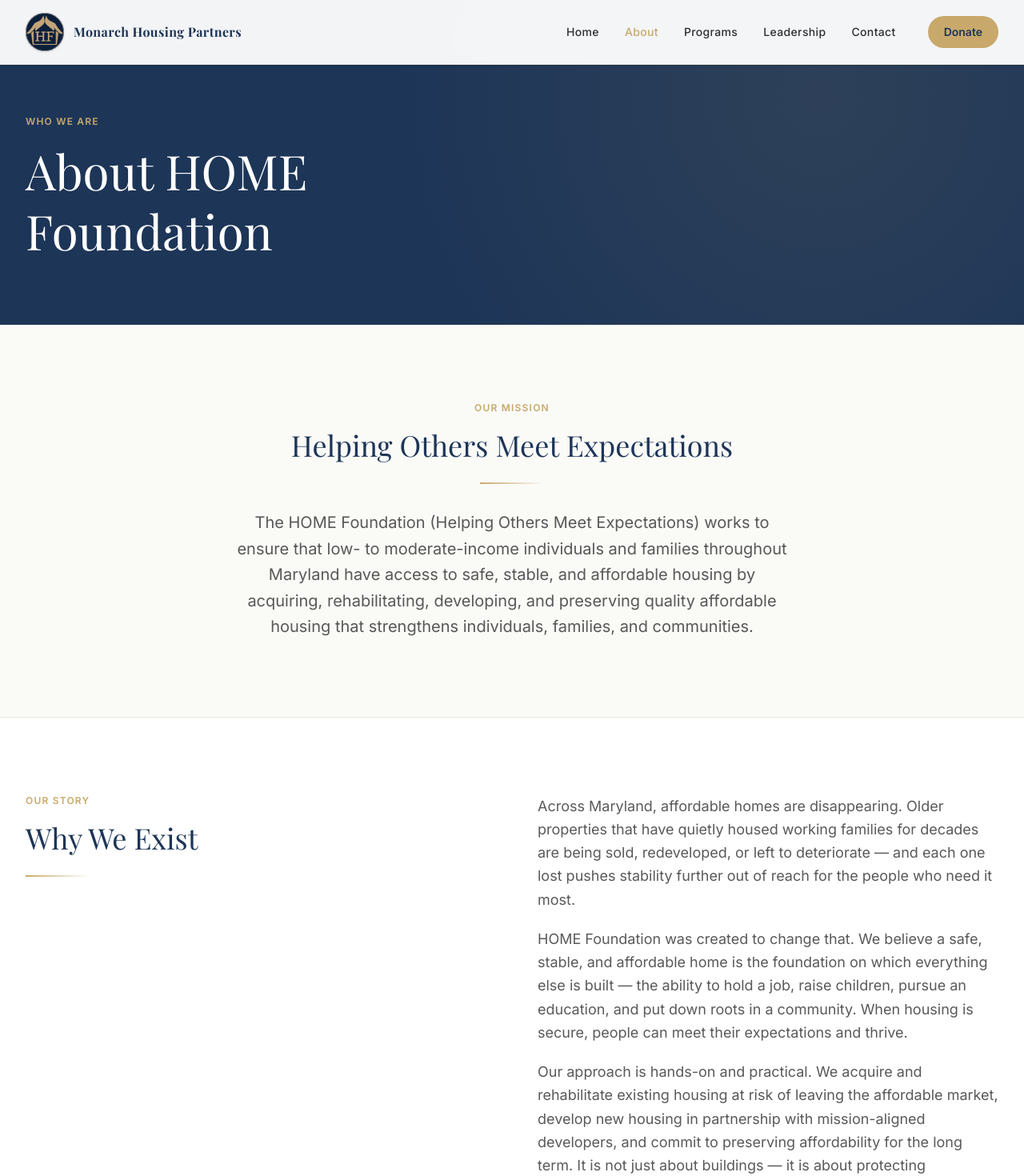
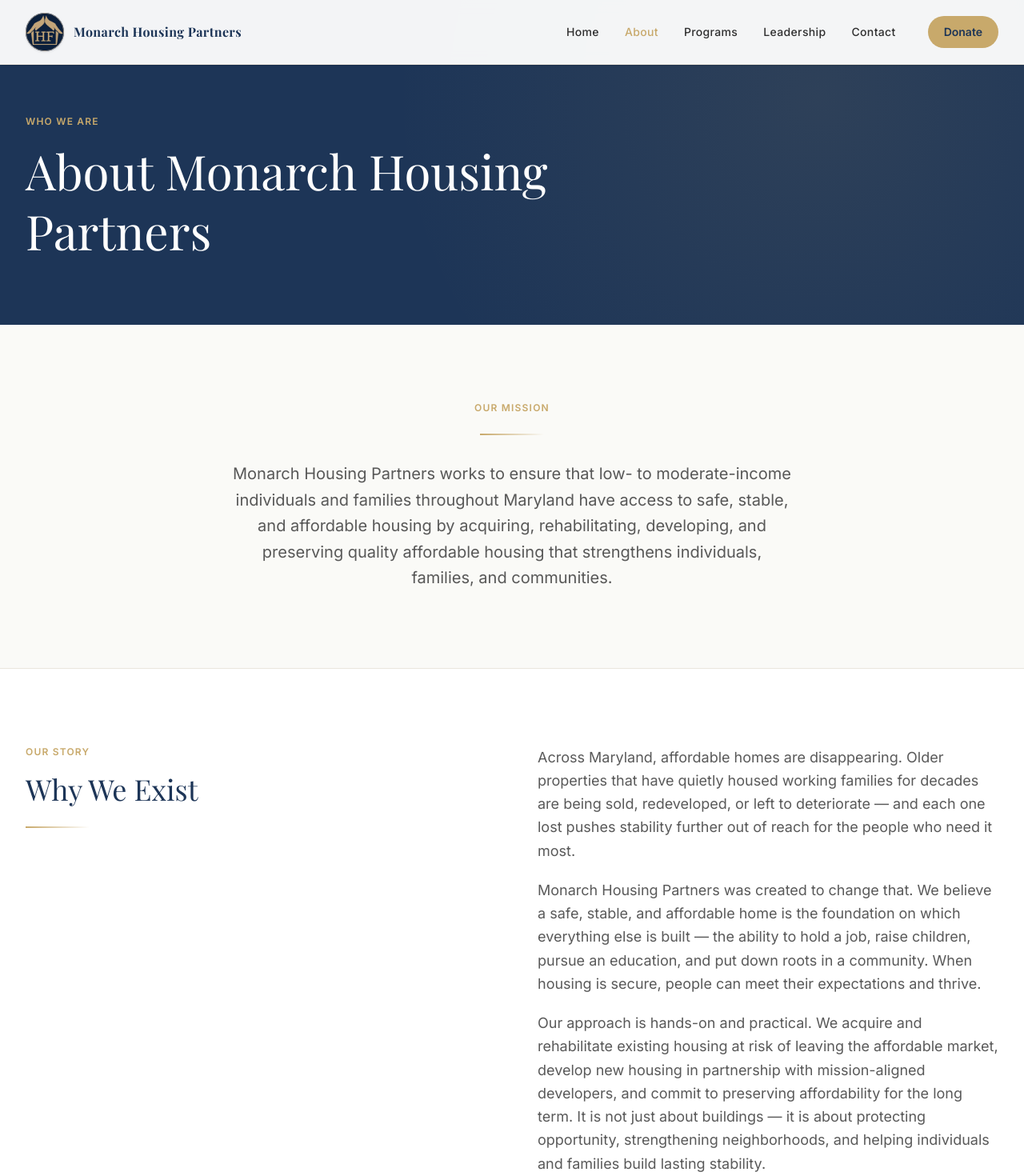
Before and after one commit to shadowapp-pixel/home-foundation, a Next.js app: page /about in a window 1280 px wide. Shown: the top 1470 px of the page at 80% size. Built offline with nearby package versions, Linux system fonts and the light colour scheme; a web font is replaced by a local one.

Commit message:
Rebrand to Monarch Housing Partners (about)

```diff
--- a/src/app/about/page.tsx
+++ b/src/app/about/page.tsx
@@ -2,9 +2,9 @@
 import { ArrowRight } from "lucide-react";
 
 export const metadata = {
-  title: "About | HOME Foundation",
+  title: "About | Monarch Housing Partners",
   description:
-    "Learn about HOME Foundation — our mission, our story, and the values behind our work preserving and developing affordable housing in Maryland.",
+    "Learn about Monarch Housing Partners — our mission, our story, and the values behind our work preserving and developing affordable housing in Maryland.",
 };
 
 export default function AboutPage() {
@@ -27,7 +27,7 @@
             className="text-5xl lg:text-6xl text-white leading-tight max-w-2xl"
             style={{ fontFamily: "var(--font-playfair)" }}
           >
-            About HOME Foundation
+            About Monarch Housing Partners
           </h1>
         </div>
       </section>
@@ -42,11 +42,11 @@
             className="text-3xl lg:text-4xl text-[#1D3557] leading-tight mb-6"
             style={{ fontFamily: "var(--font-playfair)" }}
           >
-            Helping Others Meet Expectations
+
           </h2>
           <div className="h-0.5 w-20 bg-gradient-to-r from-[#C8A96B] to-transparent mb-8 mx-auto" />
           <p className="text-[#2F2F2F]/80 text-lg lg:text-xl leading-relaxed">
-            The HOME Foundation (Helping Others Meet Expectations) works to ensure that low- to moderate-income individuals and families throughout Maryland have access to safe, stable, and affordable housing by acquiring, rehabilitating, developing, and preserving quality affordable housing that strengthens individuals, families, and communities.
+            Monarch Housing Partners works to ensure that low- to moderate-income individuals and families throughout Maryland have access to safe, stable, and affordable housing by acquiring, rehabilitating, developing, and preserving quality affordable housing that strengthens individuals, families, and communities.
           </p>
         </div>
       </section>
@@ -73,7 +73,7 @@
                 Across Maryland, affordable homes are disappearing. Older properties that have quietly housed working families for decades are being sold, redeveloped, or left to deteriorate — and each one lost pushes stability further out of reach for the people who need it most.
               </p>
               <p>
-                HOME Foundation was created to change that. We believe a safe, stable, and affordable home is the foundation on which everything else is built — the ability to hold a job, raise children, pursue an education, and put down roots in a community. When housing is secure, people can meet their expectations and thrive.
+                Monarch Housing Partners was created to change that. We believe a safe, stable, and affordable home is the foundation on which everything else is built — the ability to hold a job, raise children, pursue an education, and put down roots in a community. When housing is secure, people can meet their expectations and thrive.
               </p>
               <p>
                 Our approach is hands-on and practical. We acquire and rehabilitate existing housing at risk of leaving the affordable market, develop new housing in partnership with mission-aligned developers, and commit to preserving affordability for the long term. It is not just about buildings — it is about protecting opportunity, strengthening neighborhoods, and helping individuals and families build lasting stability.
```
